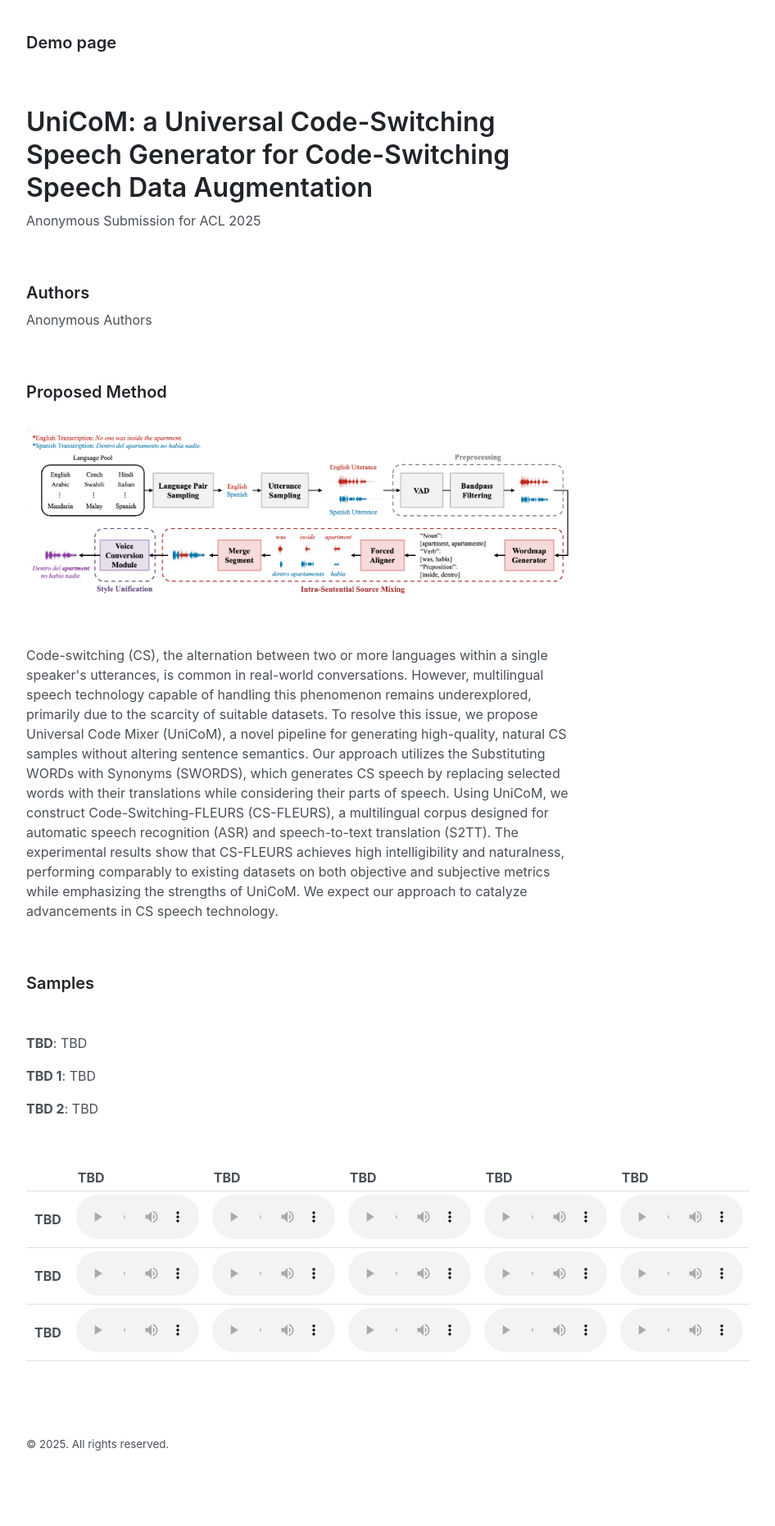
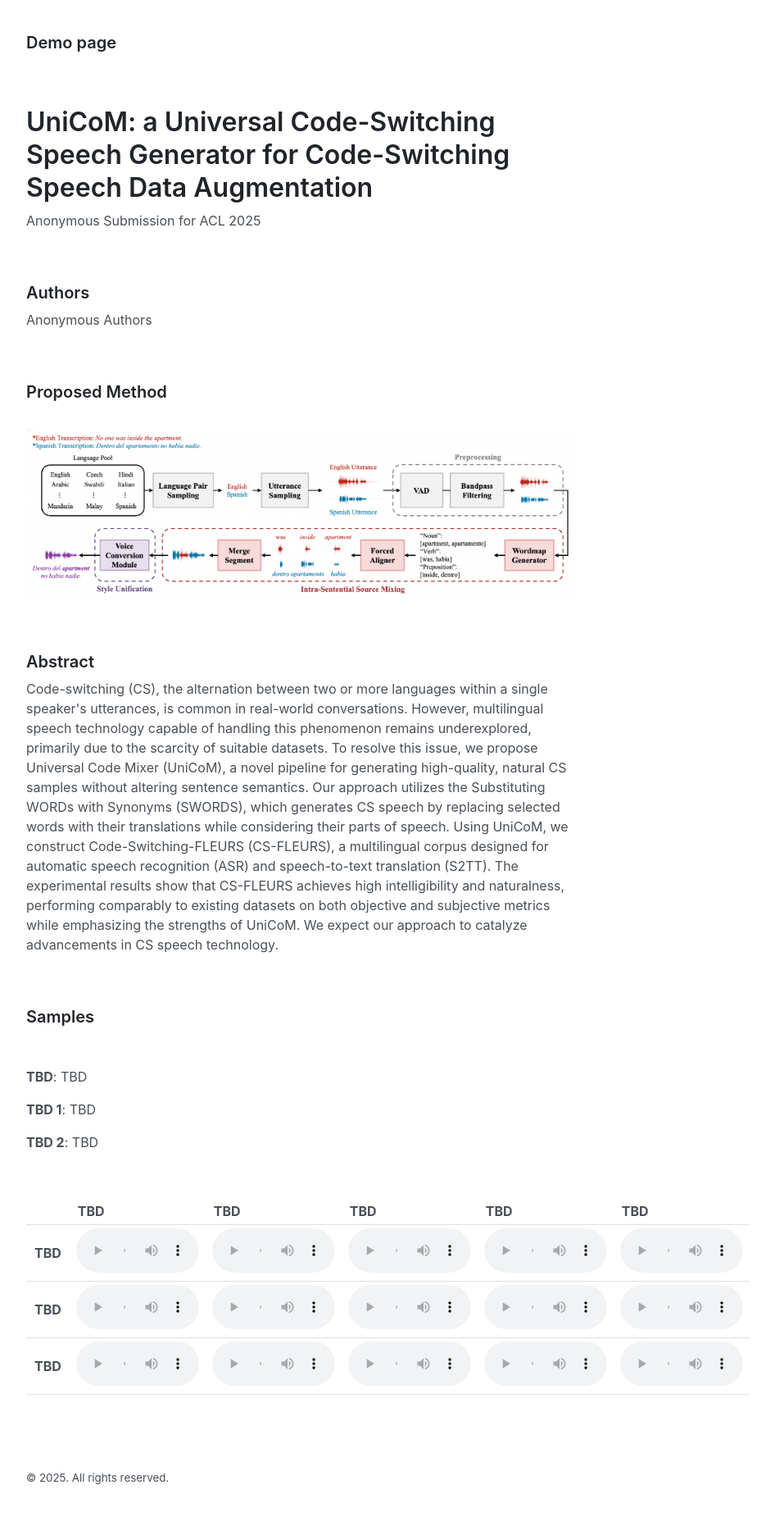
Before and after one commit to anonymous266/anonymous266.github.io, a Jekyll site: the page index.html, which Jekyll copies as it is, in a window 1280 px wide. Shown: the whole page at 82% size, without its empty margins (272-1218 px from the left). Built offline with Jekyll 4.4.1, drawn with Linux system fonts in a browser that asks for light colours; before the commit the page ends 1820 px from its top, so only the background shows below that.

Commit message:
1st revision

```diff
--- a/index.html
+++ b/index.html
@@ -61,6 +61,8 @@
 
 <p><br /></p>
 
+<h3 id="abstract">Abstract</h3>
+
 <p>Code-switching (CS), the alternation between two or more languages within a single speaker's utterances, is common in real-world conversations.
   However, multilingual speech technology capable of handling this phenomenon remains underexplored, primarily due to the scarcity of suitable datasets.
   To resolve this issue, we propose Universal Code Mixer (UniCoM), a novel pipeline for generating high-quality, natural CS samples without altering sentence semantics.
@@ -114,7 +116,7 @@
 <td><audio controls="" style="width: 150px;"><source src="" /></audio></td>
 </tr>
 
-<!--Sample 2-->
+<!--Sample 3-->
 <tr>
 <td style="column-width: auto; padding-left: 10px; padding-right: 10px"><strong>TBD</strong></td>
 <td><audio controls="" style="width: 150px;"><source src="" /></audio></td>
```
